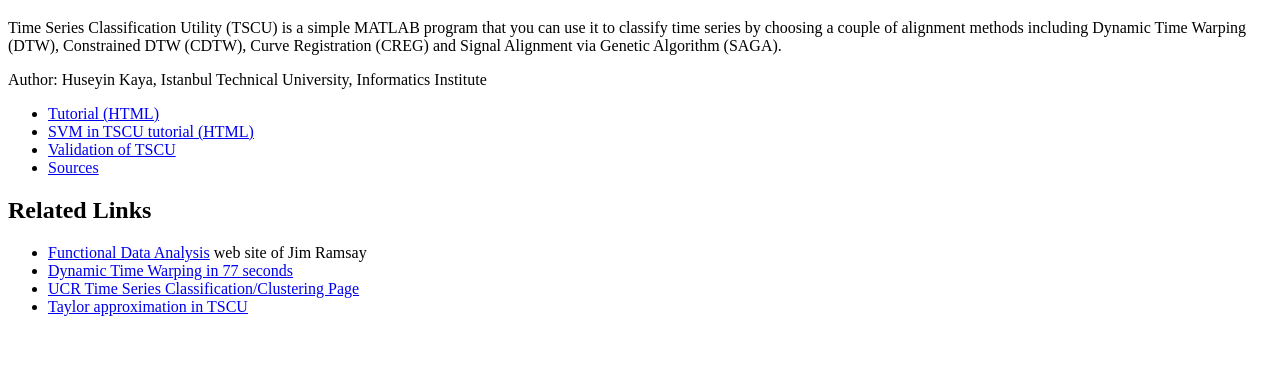
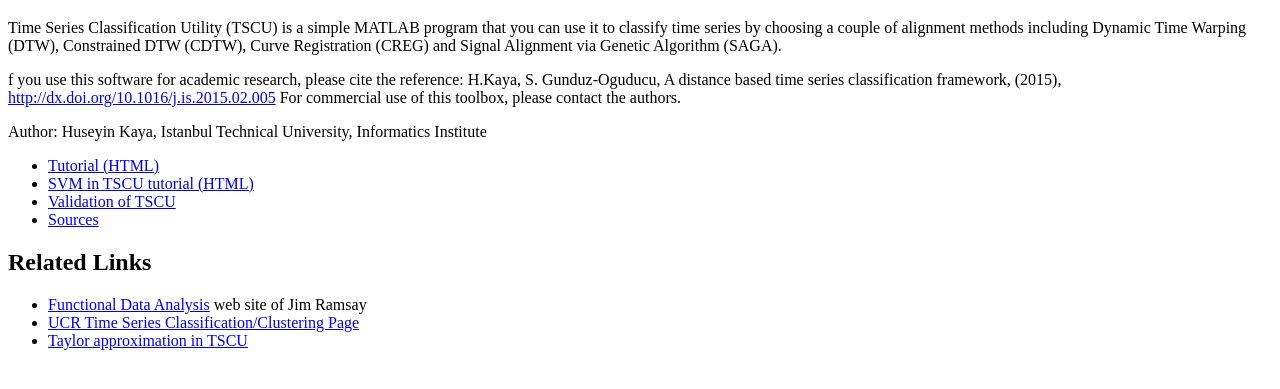
Before and after one commit to hkayabilisim/TSCU, a plain HTML site: page index.html in a window 1280 px wide. Shown: the part 61-450 px from the top of the page. Drawn offline with Linux system fonts and the light colour scheme.

Commit message:
minor changes in index.html

```diff
--- a/index.html
+++ b/index.html
@@ -9,6 +9,9 @@
 <p>
 Time Series Classification Utility (TSCU) is a simple MATLAB program that you can use it to classify time series by choosing a couple of alignment methods including Dynamic Time Warping (DTW), Constrained DTW (CDTW), Curve Registration (CREG) and Signal Alignment via Genetic Algorithm (SAGA).
 </p>
+<p>f you use this software for academic research, please cite the reference:
+H.Kaya, S. Gunduz-Oguducu, A distance based time series classification framework, (2015), <a href="http://dx.doi.org/10.1016/j.is.2015.02.005">http://dx.doi.org/10.1016/j.is.2015.02.005</a>
+For commercial use of this toolbox, please contact the authors.</p>
 <p>Author: Huseyin Kaya, Istanbul Technical University, Informatics Institute</p>
 
 <ul>
@@ -20,7 +23,6 @@ Time Series Classification Utility (TSCU) is a simple MATLAB program that you ca
 <h2>Related Links</h2>
 <ul>
 	<li><a href="http://www.psych.mcgill.ca/misc/fda/">Functional Data Analysis</a> web site of Jim Ramsay</li>
-	<li><a href="http://youtu.be/tqL8Zjz7oJo">Dynamic Time Warping in 77 seconds</a></li>
 	<li><a href="http://www.cs.ucr.edu/~eamonn/time_series_data/">UCR Time Series Classification/Clustering Page</a></li>
 	<li><a href="doc/avi/tscu_test_taylor_movie.avi">Taylor approximation in TSCU</a></li>
 </ul>
```
